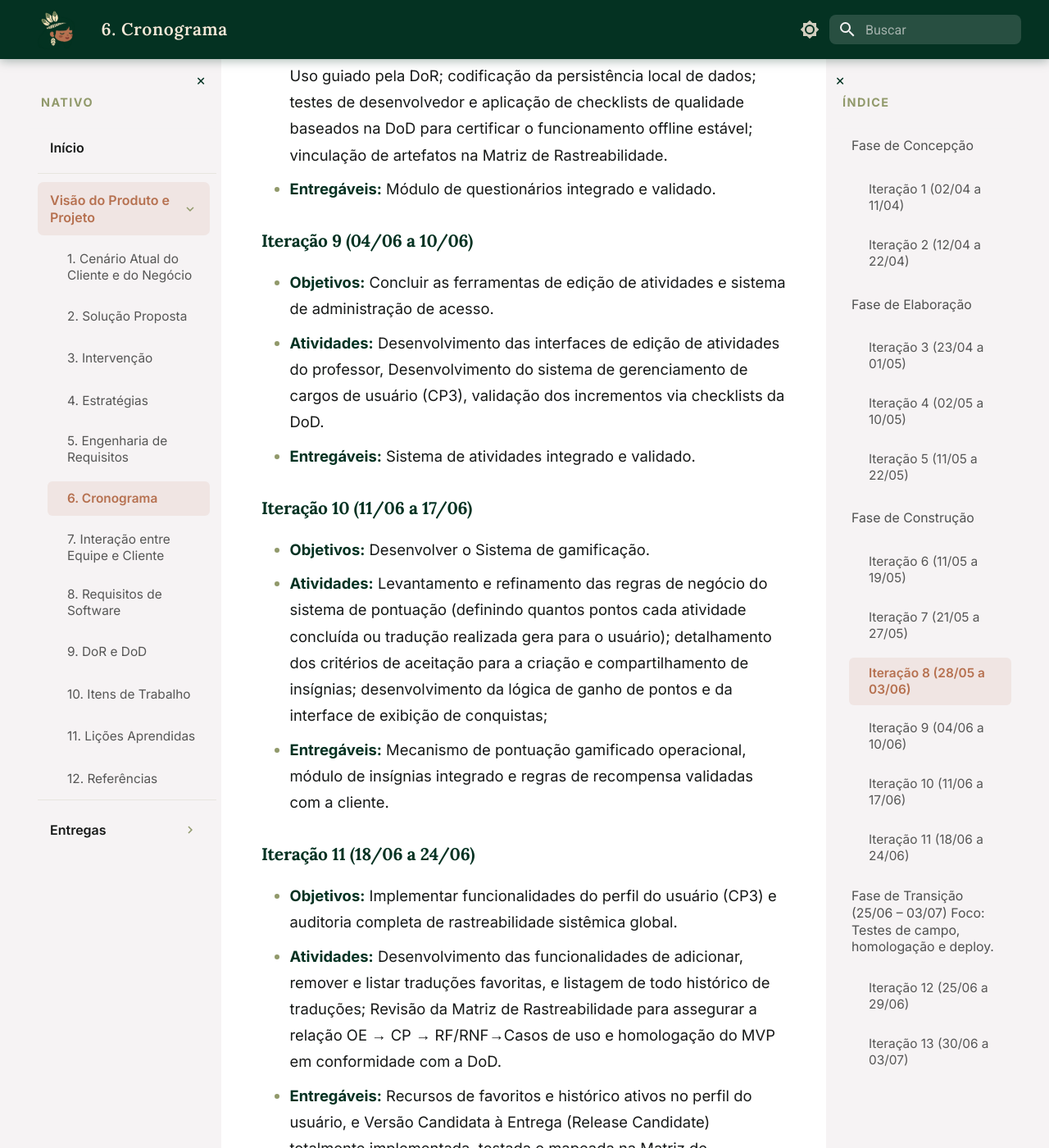
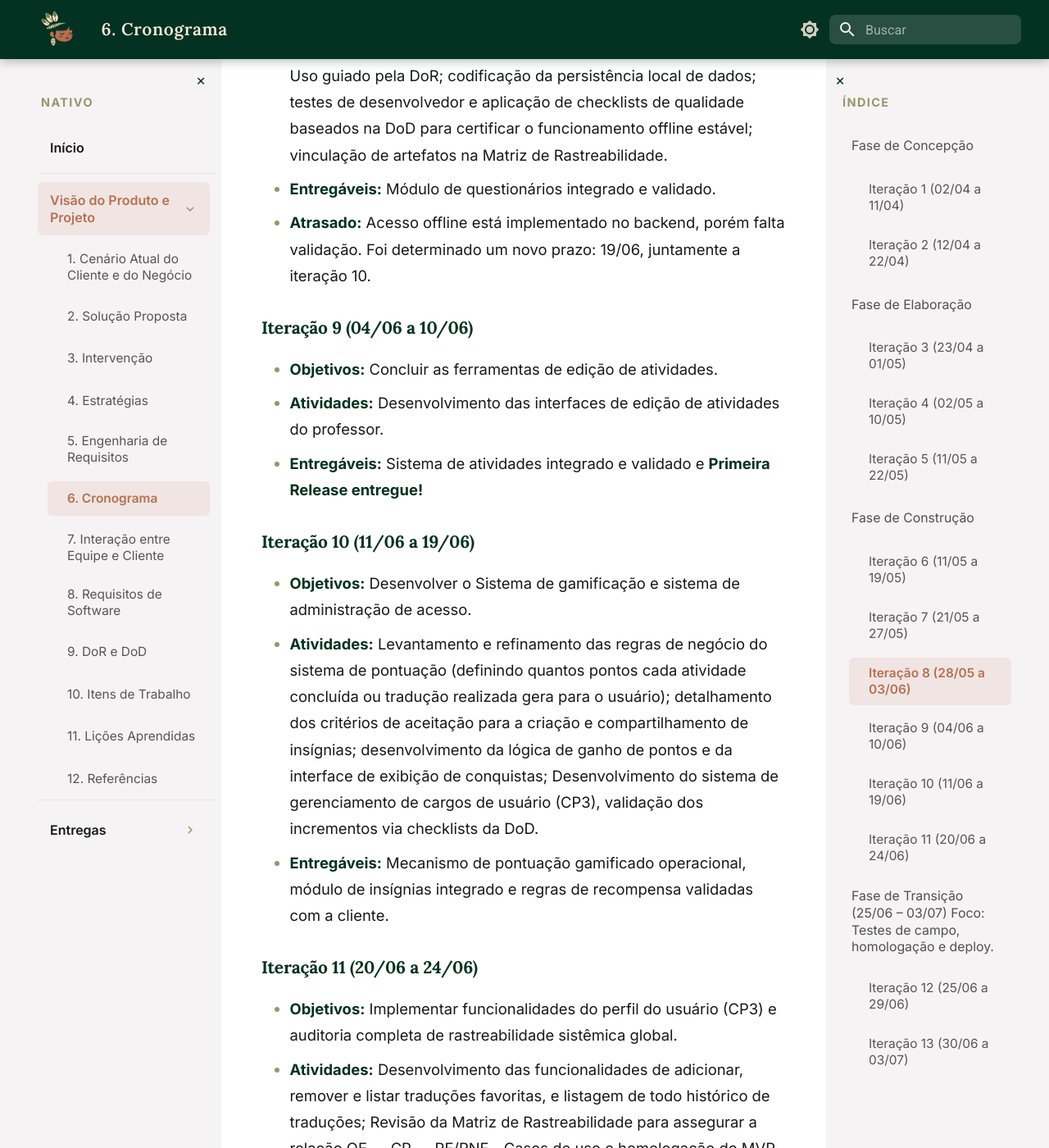
Before and after one commit to mdsreq-fga-unb/REQ-2026.1-T02-Nativo, an MkDocs documentation site: the page built from docs/visao/cronograma.md, in a window 1280 px wide and 1400 px high, scrolled down 3178 px. Shown: the whole window at 82% size. Built offline with MkDocs 1.6.1 and Material for MkDocs 9.7.7, drawn with Linux system fonts in a browser that asks for light colours.

Commit message:
atualização do cronograma

```diff
--- a/docs/visao/cronograma.md
+++ b/docs/visao/cronograma.md
@@ -50,15 +50,17 @@ Foco: Desenvolvimento iterativo e validação contínua.
   * **Objetivos:** Construir o fluxo principal de criação e resolução de tarefas, habilitar suporte offline para tradução.
   * **Atividades:** Levantamento contínuo de regras do módulo pedagógico e download de dados; detalhamento fino de cenários de Casos de Uso guiado pela DoR; codificação da persistência local de dados; testes de desenvolvedor e aplicação de checklists de qualidade baseados na DoD para certificar o funcionamento offline estável; vinculação de artefatos na Matriz de Rastreabilidade.
   * **Entregáveis:** Módulo de questionários integrado e validado.
+  * **Atrasado:** Acesso offline está implementado no backend, porém falta validação. Foi determinado um novo prazo: 19/06, juntamente a iteração 10.
+
 ### **Iteração 9 (04/06 a 10/06)**
-  * **Objetivos:** Concluir as ferramentas de edição de atividades e sistema de administração de acesso.
-  * **Atividades:** Desenvolvimento das interfaces de edição de atividades do professor, Desenvolvimento do sistema de gerenciamento de cargos de usuário (CP3), validação dos incrementos via checklists da DoD.
-  * **Entregáveis:** Sistema de atividades integrado e validado.
-### **Iteração 10 (11/06 a 17/06)**
-  * **Objetivos:** Desenvolver o Sistema de gamificação.
-  * **Atividades:** Levantamento e refinamento das regras de negócio do sistema de pontuação (definindo quantos pontos cada atividade concluída ou tradução realizada gera para o usuário); detalhamento dos critérios de aceitação para a criação e compartilhamento de insígnias; desenvolvimento da lógica de ganho de pontos e da interface de exibição de conquistas;
+  * **Objetivos:** Concluir as ferramentas de edição de atividades.
+  * **Atividades:** Desenvolvimento das interfaces de edição de atividades do professor.
+  * **Entregáveis:** Sistema de atividades integrado e validado e **Primeira Release entregue!**
+### **Iteração 10 (11/06 a 19/06)**
+  * **Objetivos:** Desenvolver o Sistema de gamificação e sistema de administração de acesso.
+  * **Atividades:** Levantamento e refinamento das regras de negócio do sistema de pontuação (definindo quantos pontos cada atividade concluída ou tradução realizada gera para o usuário); detalhamento dos critérios de aceitação para a criação e compartilhamento de insígnias; desenvolvimento da lógica de ganho de pontos e da interface de exibição de conquistas; Desenvolvimento do sistema de gerenciamento de cargos de usuário (CP3), validação dos incrementos via checklists da DoD.
   * **Entregáveis:** Mecanismo de pontuação gamificado operacional, módulo de insígnias integrado e regras de recompensa validadas com a cliente.
-### **Iteração 11 (18/06 a 24/06)**
+### **Iteração 11 (20/06 a 24/06)**
   * **Objetivos:** Implementar funcionalidades do perfil do usuário (CP3) e auditoria completa de rastreabilidade sistêmica global.
   * **Atividades:** Desenvolvimento das funcionalidades de adicionar, remover e listar traduções favoritas, e listagem de todo histórico de traduções; Revisão da Matriz de Rastreabilidade para assegurar a relação OE → CP → RF/RNF→Casos de uso e homologação do MVP em conformidade com a DoD.
   * **Entregáveis:** Recursos de favoritos e histórico ativos no perfil do usuário, e Versão Candidata à Entrega (Release Candidate) totalmente implementada, testada e mapeada na Matriz de Rastreabilidade.
```
